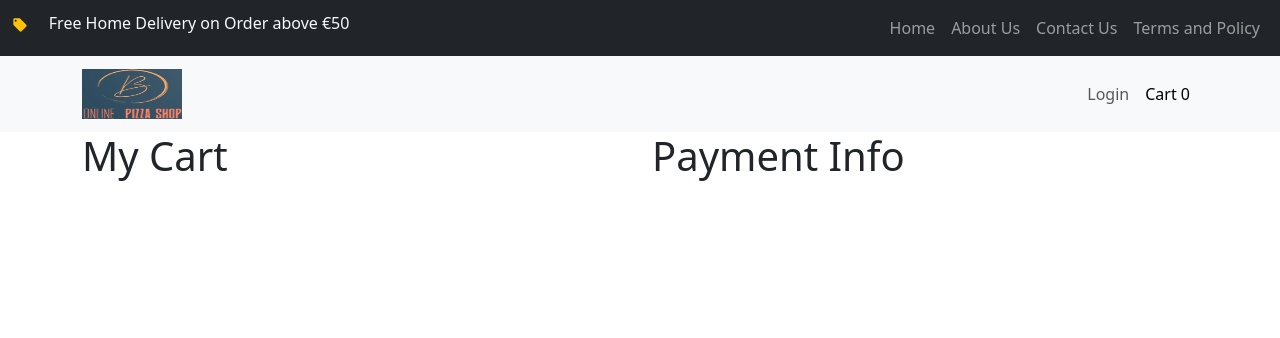
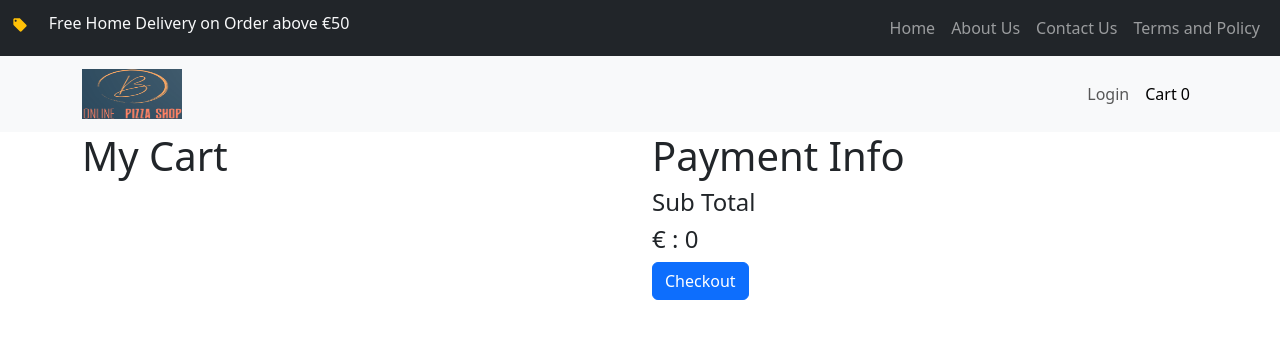
Before and after one commit to badaronline/pizzashop, a React (Create React App) app in the folder client/: page /cart in a window 1280 px wide. Shown: the top 338 px of the page. Built offline with nearby package versions, Linux system fonts and the light colour scheme.

Commit message:
Payment Info added

```diff
--- a/client/src/screens/CartScreen.jsx
+++ b/client/src/screens/CartScreen.jsx
@@ -1,5 +1,5 @@
 import React from "react";
-import { Container, Row, Col } from "react-bootstrap";
+import { Container, Row, Col, Button } from "react-bootstrap";
 import { useSelector, useDispatch } from "react-redux";
 import { FaMinusCircle, FaPlusCircle, FaTrash } from "react-icons/fa";
 import { addToCart, deleteFromCart } from "../actions/cartAction";
@@ -8,6 +8,7 @@ const CartScreen = () => {
   const cartState = useSelector((state) => state.cartReducer);
   const cartItems = cartState.cartItems;
   const dispatch = useDispatch();
+  const subTotal = cartItems.reduce((x, item) => x + item.price, 0);
   return (
     <>
       <Container>
@@ -71,6 +72,9 @@ const CartScreen = () => {
           </Col>
           <Col md={4}>
             <h1>Payment Info</h1>
+            <h4> Sub Total</h4>
+            <h4>€ : {subTotal}</h4>
+            <Button>Checkout</Button>
           </Col>
         </Row>
       </Container>
```
